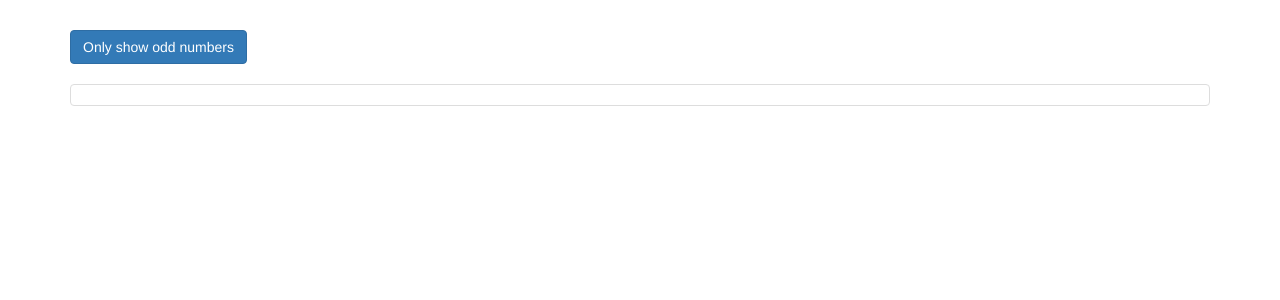
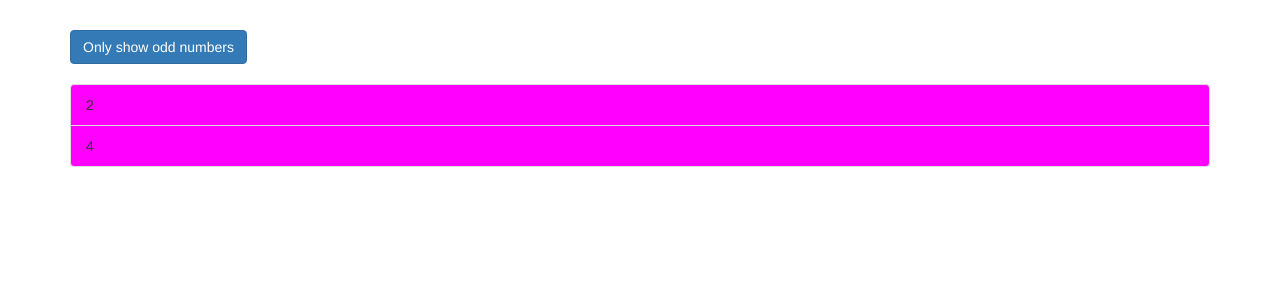
Before and after one commit to ryan-learning-git/angular-directives-start, an Angular app: page / in a window 1280 px wide. Shown: the top 300 px of the page. Built offline with nearby package versions, Linux system fonts and the light colour scheme.

Commit message:
Completed lesson 83

```diff
--- a/src/app/app.component.css
+++ b/src/app/app.component.css
@@ -1,3 +1,7 @@
 .container {
   margin-top: 30px;
 }
+
+.odd {
+  color: #990000;
+}
--- a/src/app/app.component.html
+++ b/src/app/app.component.html
@@ -6,11 +6,26 @@
         (click)="onlyOdd = !onlyOdd">Only show odd numbers</button>
       <br><br>
       <ul class="list-group">
-        <li
-          class="list-group-item"
-
-        >
-        </li>
+        <div *ngIf="onlyOdd">
+          <li
+                  class="list-group-item"
+                  *ngFor="let odd of oddNumbers"
+                  [ngClass]="{odd: odd % 2 !== 0}"
+                  [ngStyle]="{backgroundColor: odd % 2 !== 0 ? '#FFFF00' : '#FF00FF'}"
+          >
+            {{ odd }}
+          </li>
+        </div>
+        <div *ngIf="!onlyOdd">
+          <li
+                  class="list-group-item"
+                  *ngFor="let even of evenNumbers"
+                  [ngClass]="{odd: even % 2 !== 0}"
+                  [ngStyle]="{backgroundColor: even % 2 !== 0 ? '#FFFF00' : '#FF00FF'}"
+          >
+            {{ even }}
+          </li>
+        </div>
       </ul>
       <ng-template [ngIf]="onlyOdd">
         <p>Only odd</p>
--- a/src/app/app.component.ts
+++ b/src/app/app.component.ts
@@ -6,6 +6,8 @@
   styleUrls: ['./app.component.css']
 })
 export class AppComponent {
-  numbers = [1, 2, 3, 4, 5];
+  //numbers = [1, 2, 3, 4, 5];
+  oddNumbers = [1, 3, 5];
+  evenNumbers = [2, 4];
   onlyOdd = false;
 }
```
